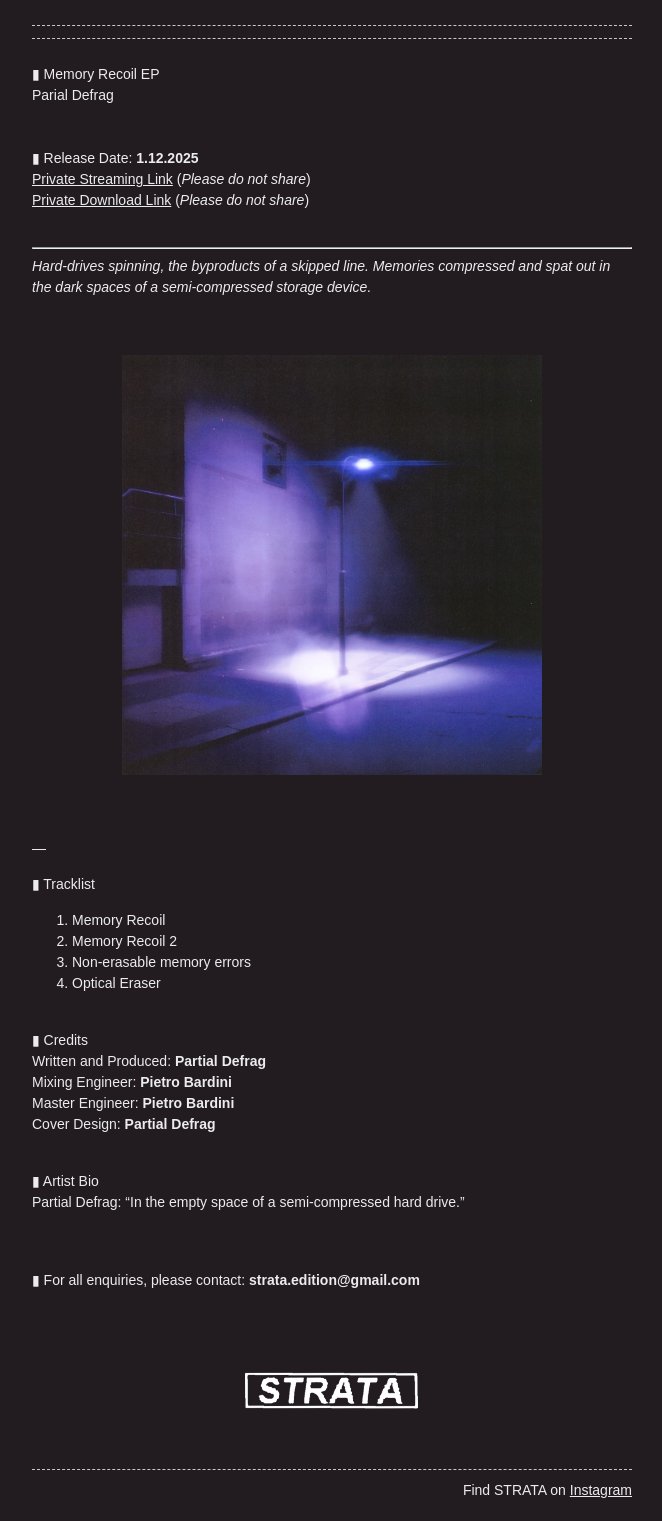
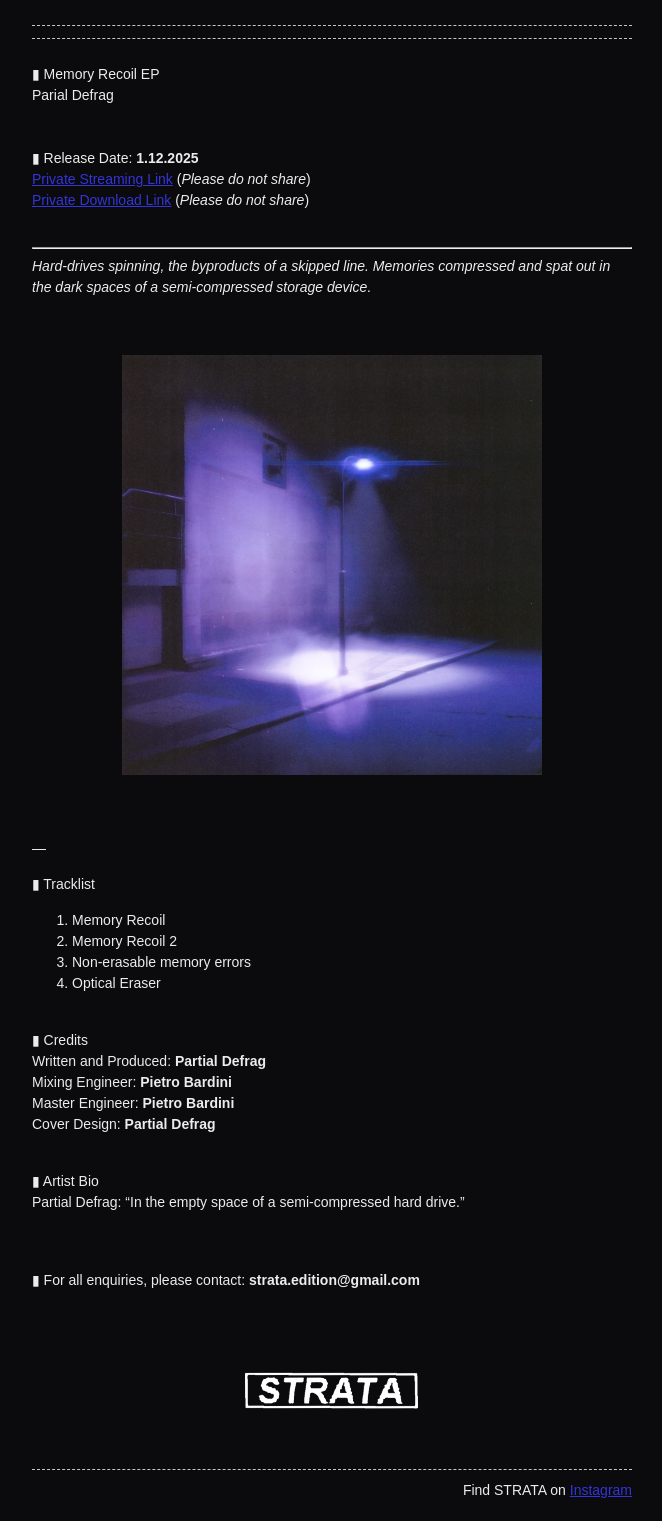
Before and after one commit to StrataEdition/Memory-Recoil-EPK, a Jekyll site: the page built from index.md, in a window 1280 px wide. Shown: the whole page, without its empty margins (308-970 px from the left). Built offline with Jekyll 4.4.1, drawn with Linux system fonts in a browser that asks for light colours.

Commit message:
Update _dark.scss

```diff
--- a/_sass/_dark.scss
+++ b/_sass/_dark.scss
@@ -7,10 +7,10 @@
   --border: dashed 1px rgba(219, 219, 219, 0.9);
   --selection-background: rgba(219, 219, 219, 0.99);
   --selection-text: #000;
-  --background-color: #221c20;
+  --background-color: #0b0a0c;
   --text-color: var(--base-color);
   --placeholder-color: var(--base-color);
-  --link-color:##3435D9;
+  --link-color:#3435D9;
   --code-color-1: #aaaaaa;
   --code-color-2: #ffffcc;
   --code-color-3: #F00000;
```
